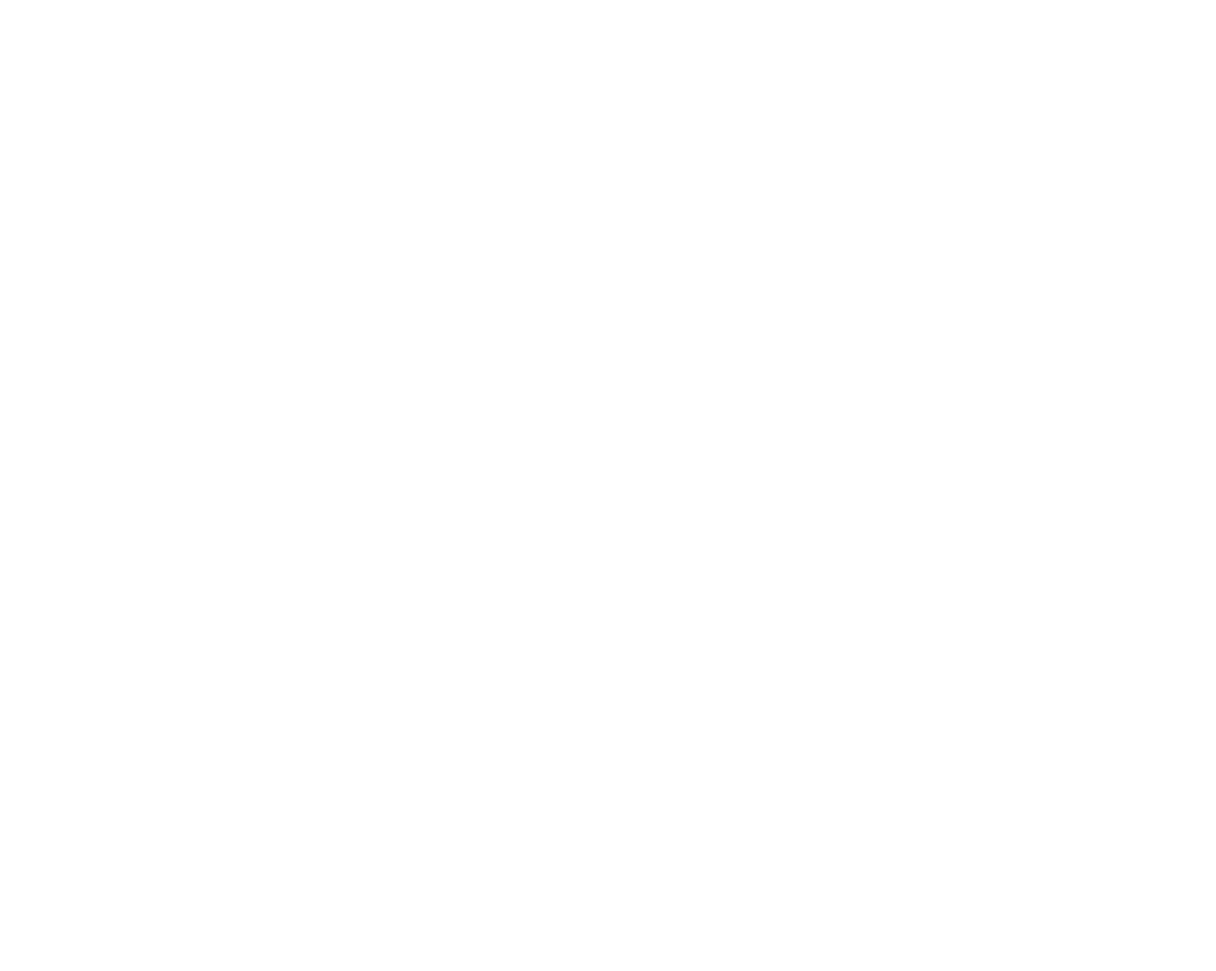
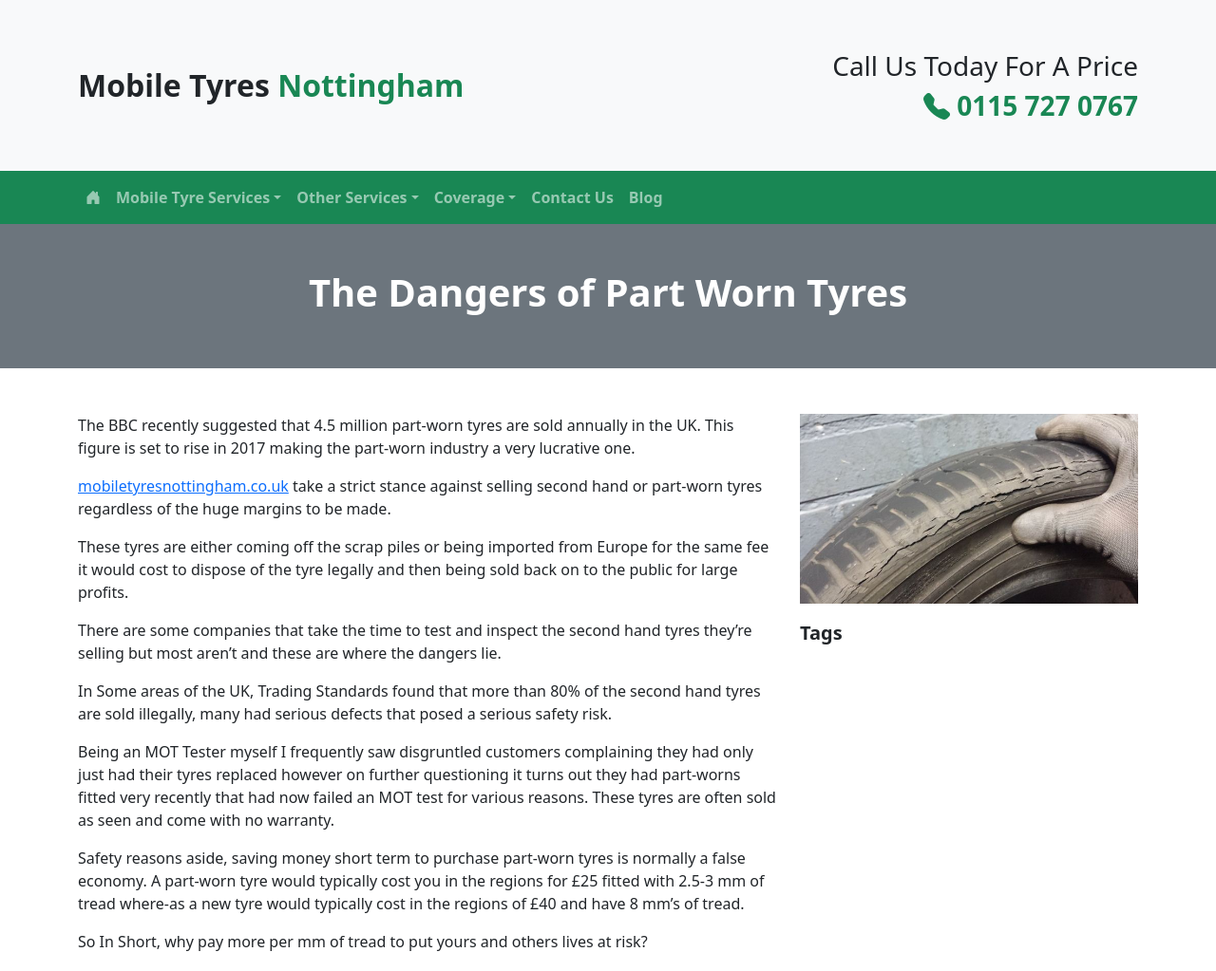
Before and after one commit to Lindleys-DS/mobile-tyres-nottingham, an Astro site: page /posts/the-dangers-of-part-worn-tyres in a window 1280 px wide. Shown: the top 1023 px of the page at 95% size. Before the commit the page ends 800 px from the top, so only its background shows below. Built offline with nearby package versions, Linux system fonts and the light colour scheme; Astro itself is replaced by a stand-in of ours.

Commit message:
two blog posts added.

```diff
--- a/src/layouts/PostLayout.astro
+++ b/src/layouts/PostLayout.astro
@@ -3,7 +3,20 @@ import Layout from "./Layout.astro"
 const { frontmatter } = Astro.props;
 ---
 <Layout title={frontmatter.title} index={true} description={frontmatter.description}>
-<h1>{frontmatter.title}</h1>
-<p>Written by {frontmatter.author}</p>
-<slot />
+    <main>
+        <div class="bg-secondary py-5">
+            <h1 class="container text-center text-white fw-bold">{ frontmatter.title }</h1>
+        </div>
+        <div class="container py-5">
+            <div class="row">
+                <div class="col-12 col-lg-8">
+                    <slot />
+                </div>
+                <div class="col-12 col-lg-4">
+                    <img src={frontmatter.img.url} alt={frontmatter.img.alt} class="w-100">
+                    <p class="fw-bold py-3 fs-5">Tags</p>
+                </div>
+            </div>
+        </div>
+    </main>
 </Layout>
--- a/src/pages/posts/the-dangers-of-part-worn-tyres.md
+++ b/src/pages/posts/the-dangers-of-part-worn-tyres.md
@@ -0,0 +1,24 @@
+---
+layout: "../../layouts/PostLayout.astro"
+title: "The Dangers of Part Worn Tyres"
+excerpt: "Part worn tyres might seem like a good way to save money. But you might be taking a huge risk..."
+img:
+    url: '/img/the-dangers-of-part-worn-tyres.jpg'
+    alt: 'Lindleys Mobile Tyres van'
+tags: ['Mobile tyre fitting']
+---
+The BBC recently suggested that 4.5 million part-worn tyres are sold annually in the UK. This figure is set to rise in 2017 making the part-worn industry a very lucrative one.
+
+mobiletyresnottingham.co.uk take a strict stance against selling second hand or part-worn tyres regardless of the huge margins to be made.
+
+These tyres are either coming off the scrap piles or being imported from Europe for the same fee it would cost to dispose of the tyre legally and then being sold back on to the public for large profits.
+
+There are some companies that take the time to test and inspect the second hand tyres they're selling but most aren't and these are where the dangers lie.
+
+In Some areas of the UK, Trading Standards found that more than 80% of the second hand tyres are sold illegally, many had serious defects that posed a serious safety risk.
+
+Being an MOT Tester myself I frequently saw disgruntled customers complaining they had only just had their tyres replaced however on further questioning it turns out they had part-worns fitted very recently that had now failed an MOT test for various reasons. These tyres are often sold as seen and come with no warranty.
+
+Safety reasons aside, saving money short term to purchase part-worn tyres is normally a false economy. A part-worn tyre would typically cost you in the regions for £25 fitted with 2.5-3 mm of tread where-as a new tyre would typically cost in the regions of £40 and have 8 mm's of tread.
+
+So In Short, why pay more per mm of tread to put yours and others lives at risk?
```
Also changed, not shown: src/pages/blog.astro (+12 -2 lines), src/pages/posts/the-rise-of-mobile-tyre-fitting.md (+19 -9 lines), public/img/the-dangers-of-part-worn-tyres.jpg (added), public/img/the-rise-of-mobile-tyre-fitting.jpg (added), src/pages/posts/are-your-tyres-legal-heres-how-to-check-tyres-nottingham.md (deleted), src/pages/posts/free-tyre-safety-checks-for-your-business-in-nottinghamshire.md (deleted), src/pages/posts/here-is-why-you-shouldnt-drive-on-a-flat-tyre.md (deleted), src/pages/posts/m1-motorway-is-being-resurfaced-with-recycled-tyres.md (deleted), src/pages/posts/more-than-half-of-drivers-dont-know-the-minimum-legal-tread-depth.md (deleted), src/pages/posts/summer-has-more-tyre-related-incidents-than-any-other-season.md (deleted), src/pages/posts/the-all-new-pilot-sport-4-s.md (deleted), src/pages/posts/tpms-dont-get-caught-with-your-mot-test.md (deleted), src/pages/posts/were-now-covering-new-areas.md (deleted), src/pages/posts/what-is-a-run-flat-tyre.md (deleted), 1 more files.
